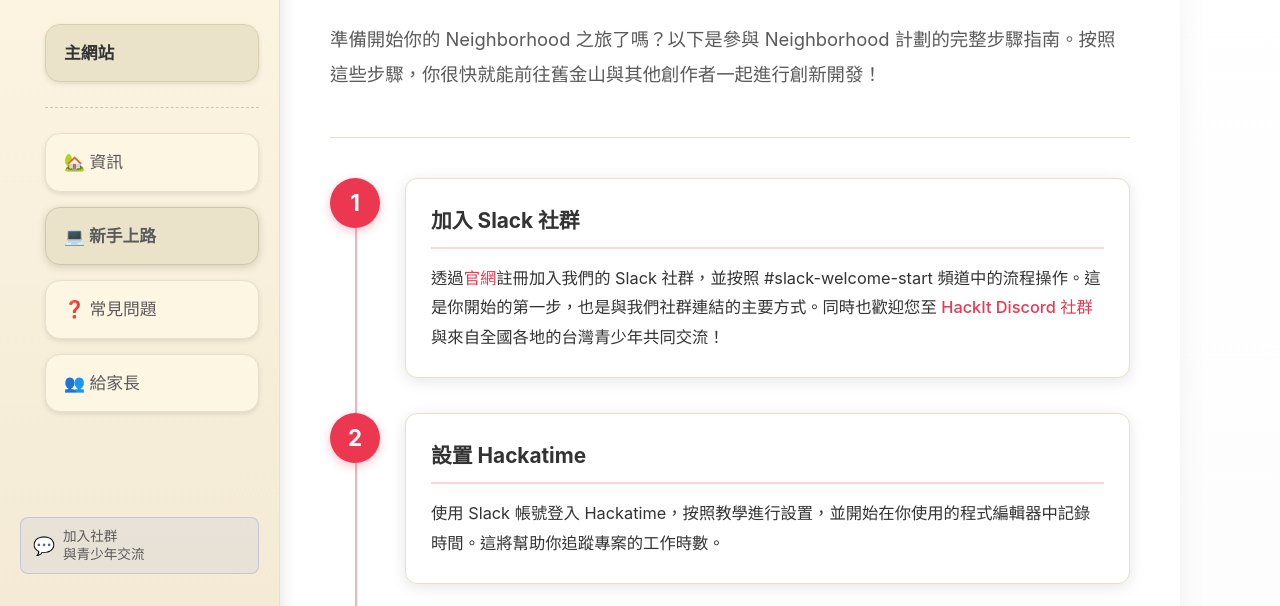
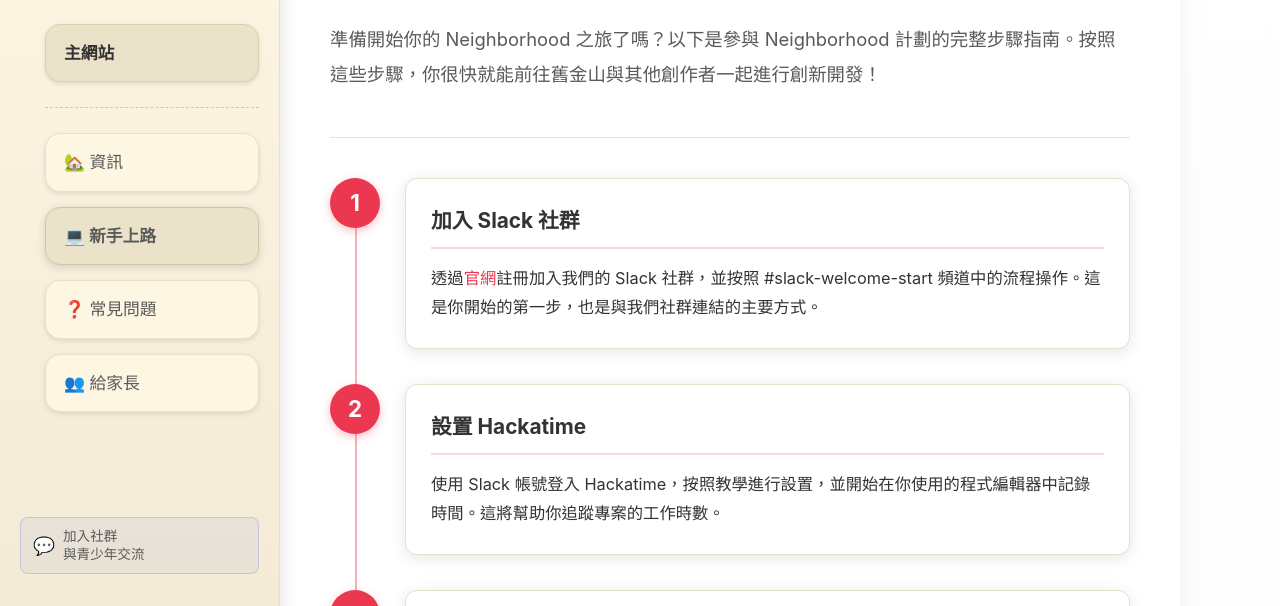
Before and after one commit to HackIt-Taiwan/Neighborhood_Taiwan, a plain HTML site: page getting-started.html in a window 1280 px wide. Shown: the part 114-720 px from the top of the page. Drawn offline with Linux system fonts and the light colour scheme.

Commit message:
Remove Discord community mention from Getting Started section for clarity

```diff
--- a/getting-started.html
+++ b/getting-started.html
@@ -57,7 +57,7 @@
                     <div class="step-number">1</div>
                     <div class="step-content">
                         <h3>加入 Slack 社群</h3>
-                        <p>透過<a href="https://hackclub.com/slack/" target="_blank">官網</a>註冊加入我們的 Slack 社群，並按照 #slack-welcome-start 頻道中的流程操作。這是你開始的第一步，也是與我們社群連結的主要方式。同時也歡迎您至 <a href="https://discord.gg/B3GpGhTKZG" target="_blank">HackIt Discord 社群</a>與來自全國各地的台灣青少年共同交流！</p>
+                        <p>透過<a href="https://hackclub.com/slack/" target="_blank">官網</a>註冊加入我們的 Slack 社群，並按照 #slack-welcome-start 頻道中的流程操作。這是你開始的第一步，也是與我們社群連結的主要方式。</p>
                     </div>
                 </div>
 
```
